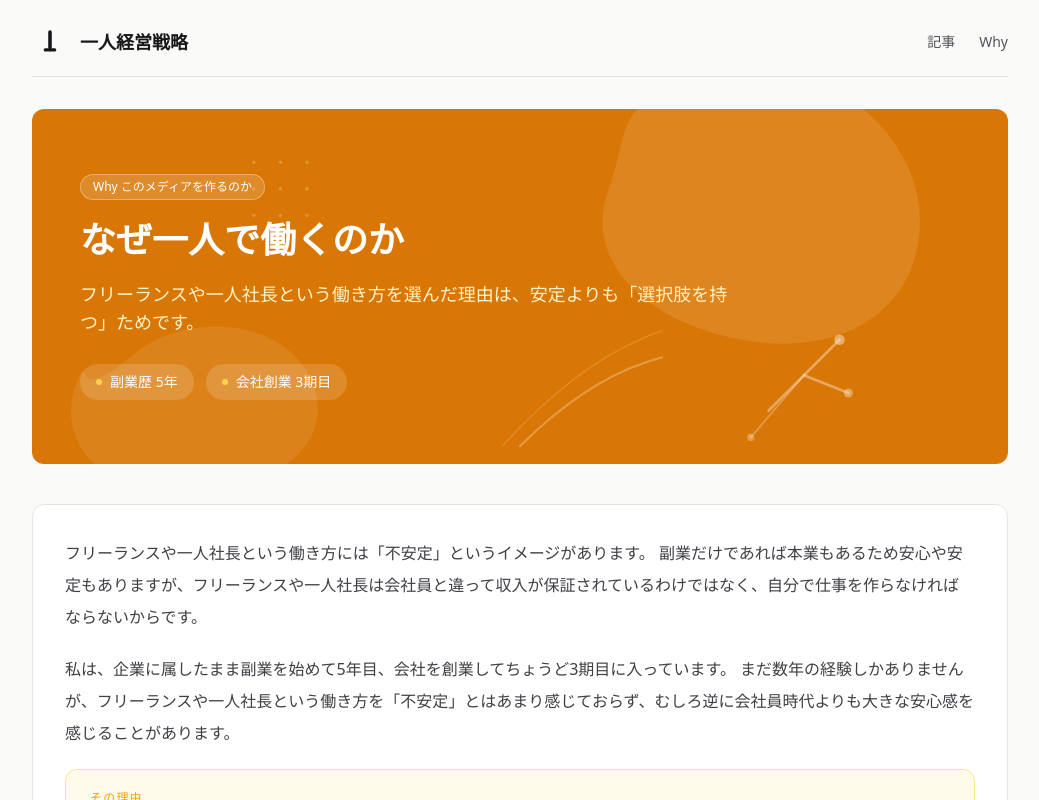
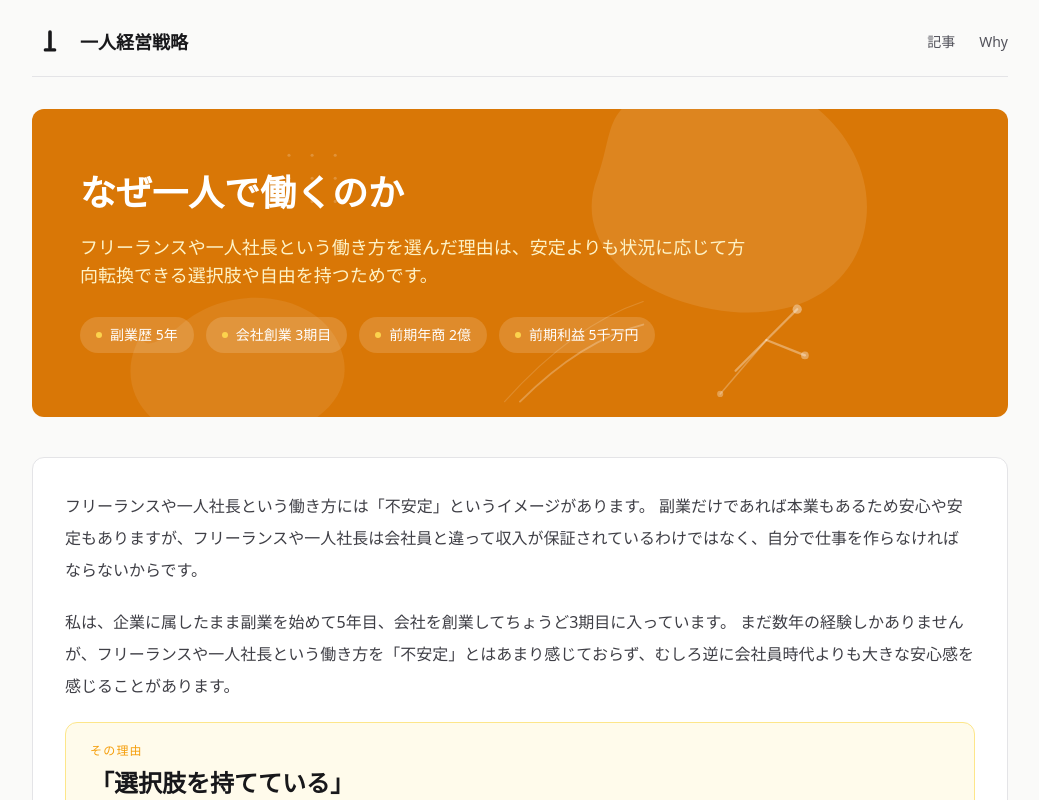
Before and after one commit to al-kito/solokeiei, a Next.js app: page /why in a window 1280 px wide. Shown: the top 800 px of the page, without its empty margins (120-1159 px from the left). Built offline with nearby package versions, Linux system fonts and the light colour scheme.

Commit message:
update why page hero: remove label, revise subtitle, add revenue badges
Co-Authored-By: Claude Sonnet 4.6 <noreply@anthropic.com>

```diff
--- a/src/app/why/page.tsx
+++ b/src/app/why/page.tsx
@@ -47,14 +47,11 @@ export default function WhyPage() {
         </div>
 
         <div className="relative max-w-2xl space-y-5">
-          <span className="inline-block rounded-full border border-white/30 bg-white/15 px-3 py-1 text-xs font-medium text-white">
-            Why このメディアを作るのか
-          </span>
           <h1 className="text-3xl font-bold leading-tight text-white sm:text-4xl">
             なぜ一人で働くのか
           </h1>
           <p className="text-base leading-8 text-amber-100 sm:text-lg">
-            フリーランスや一人社長という働き方を選んだ理由は、安定よりも「選択肢を持つ」ためです。
+            フリーランスや一人社長という働き方を選んだ理由は、安定よりも状況に応じて方向転換できる選択肢や自由を持つためです。
           </p>
           <div className="flex flex-wrap gap-3 pt-2">
             <span className="inline-flex items-center gap-2 rounded-full bg-white/15 px-4 py-2 text-sm text-white">
@@ -64,6 +61,14 @@ export default function WhyPage() {
             <span className="inline-flex items-center gap-2 rounded-full bg-white/15 px-4 py-2 text-sm text-white">
               <span className="h-1.5 w-1.5 rounded-full bg-amber-300" />
               会社創業 3期目
+            </span>
+            <span className="inline-flex items-center gap-2 rounded-full bg-white/15 px-4 py-2 text-sm text-white">
+              <span className="h-1.5 w-1.5 rounded-full bg-amber-300" />
+              前期年商 2億
+            </span>
+            <span className="inline-flex items-center gap-2 rounded-full bg-white/15 px-4 py-2 text-sm text-white">
+              <span className="h-1.5 w-1.5 rounded-full bg-amber-300" />
+              前期利益 5千万円
             </span>
           </div>
         </div>
```
